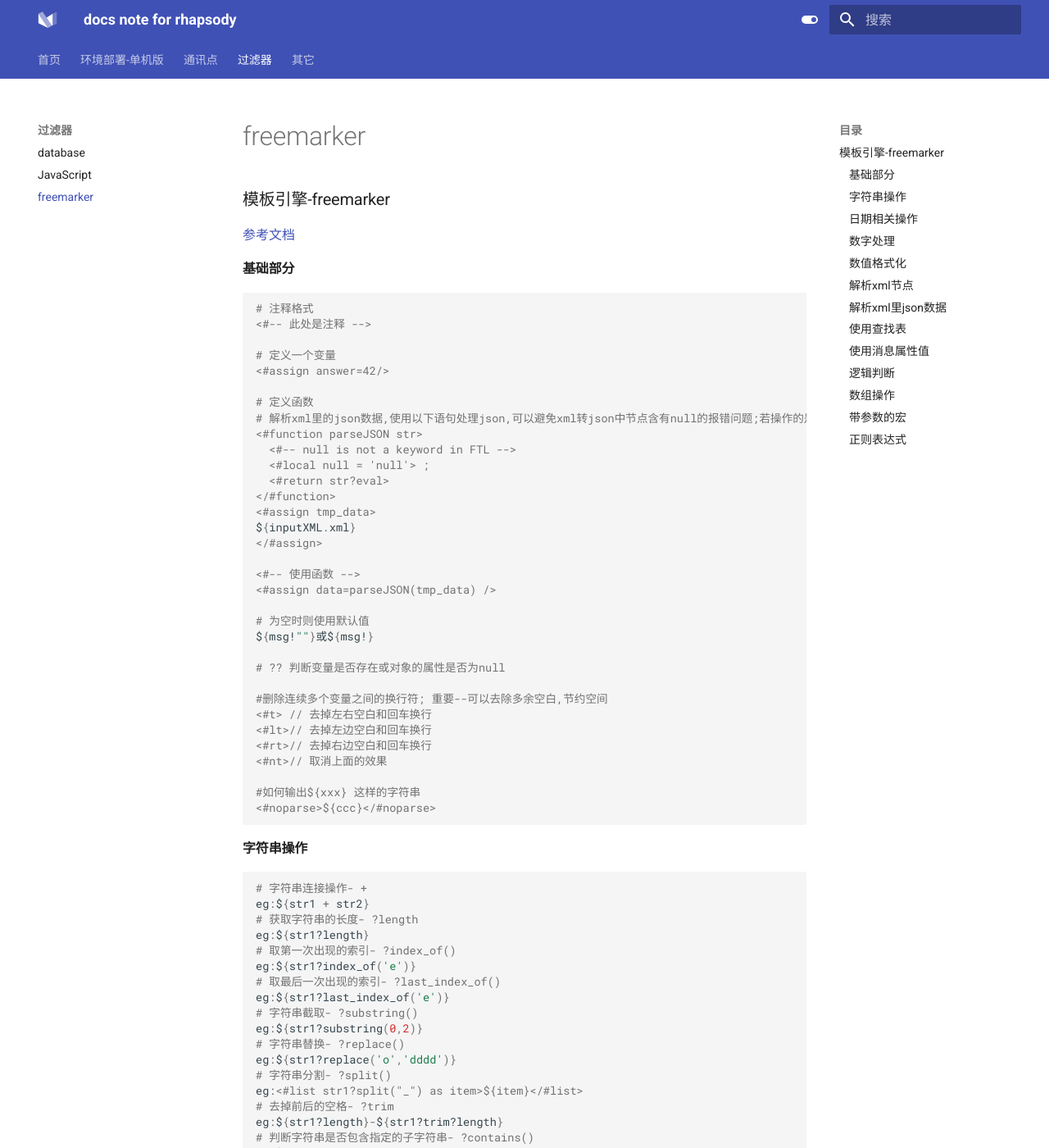
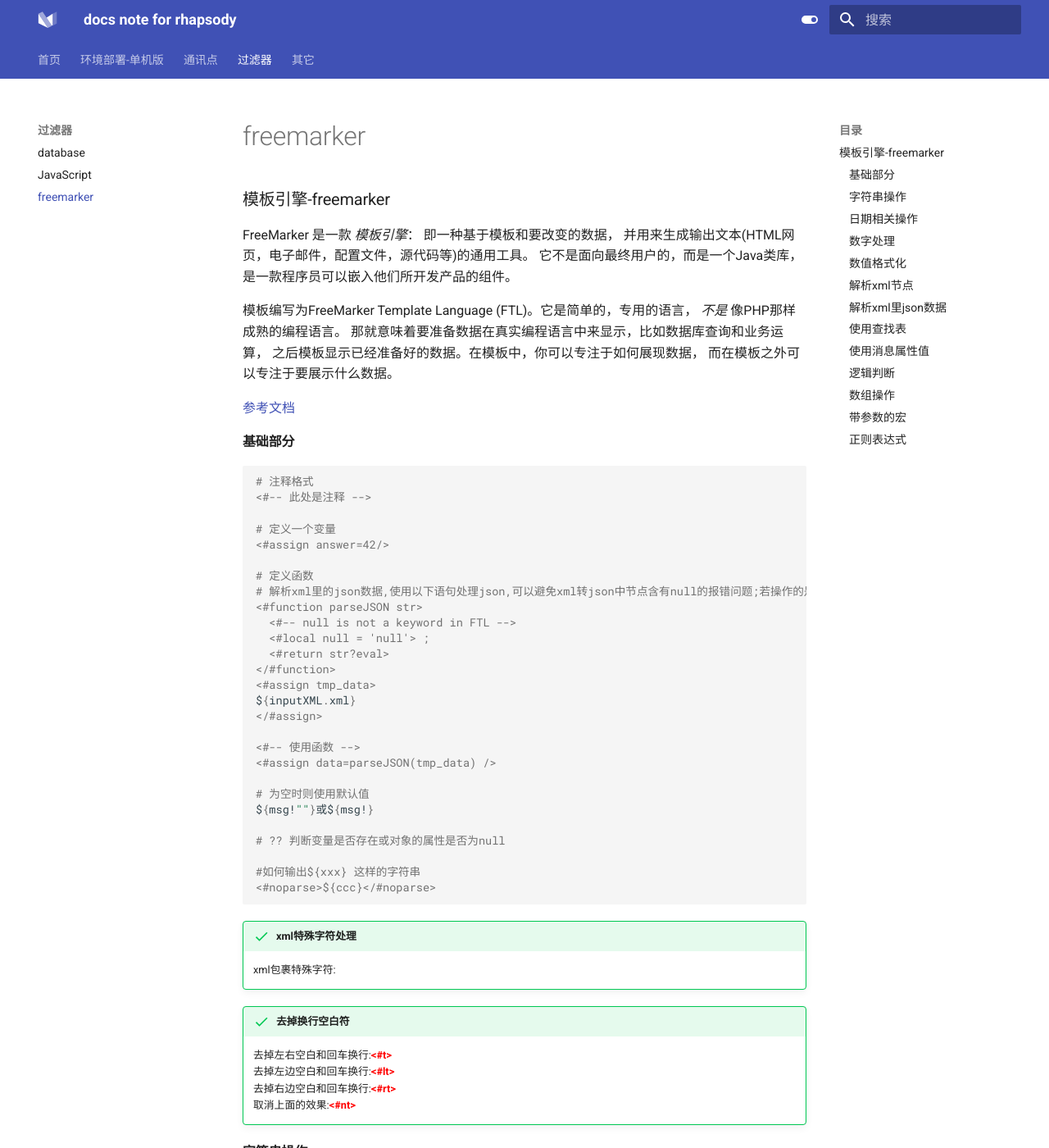
Before and after one commit to liaozhimingandy/demo, an MkDocs documentation site: the page built from docs/filter/freemarker.md, in a window 1280 px wide and 1400 px high. Shown: the whole window at 82% size. Built offline with MkDocs 1.6.1 and Material for MkDocs 9.7.7, drawn with Linux system fonts in a browser that asks for light colours.

Commit message:
内容: 1.调整freemarker文件;

````diff
--- a/docs/filter/freemarker.md
+++ b/docs/filter/freemarker.md
@@ -1,4 +1,8 @@
 ### 模板引擎-freemarker
+
+FreeMarker 是一款 *模板引擎*： 即一种基于模板和要改变的数据， 并用来生成输出文本(HTML网页，电子邮件，配置文件，源代码等)的通用工具。 它不是面向最终用户的，而是一个Java类库，是一款程序员可以嵌入他们所开发产品的组件。
+
+模板编写为FreeMarker Template Language (FTL)。它是简单的，专用的语言， *不是* 像PHP那样成熟的编程语言。 那就意味着要准备数据在真实编程语言中来显示，比如数据库查询和业务运算， 之后模板显示已经准备好的数据。在模板中，你可以专注于如何展现数据， 而在模板之外可以专注于要展示什么数据。
 
 [参考文档](https://www.cnblogs.com/iqian/p/5106580.html)
 
@@ -30,15 +34,21 @@
 
 # ?? 判断变量是否存在或对象的属性是否为null
 
-#删除连续多个变量之间的换行符; 重要--可以去除多余空白,节约空间
-<#t> // 去掉左右空白和回车换行
-<#lt>// 去掉左边空白和回车换行
-<#rt>// 去掉右边空白和回车换行
-<#nt>// 取消上面的效果
-
 #如何输出${xxx} 这样的字符串
 <#noparse>${ccc}</#noparse>
 ```
+
+!!! success  "xml特殊字符处理"
+
+	xml包裹特殊字符:<B style="color:red"><![CDATA[]]></B>
+
+!!! success  "去掉换行空白符"
+
+	去掉左右空白和回车换行:<B style="color:red"><#t></B><br>
+	去掉左边空白和回车换行:<B style="color:red"><#lt></B><br>
+	去掉右边空白和回车换行:<B style="color:red"><#rt></B><br>
+	取消上面的效果:<B style="color:red"><#nt></B></br>
+
 
 #### 字符串操作
 
--- a/mkdocs.yml
+++ b/mkdocs.yml
@@ -146,6 +146,7 @@
   # - docker安装: setup/docker_setup_centos7.md
 - 通讯点:
   - Web Service Client操作: comm/Web_Service_Client.md
+  - Web Service Host操作: comm/Web_Service_Host.md
 - 过滤器:
   - database: filter/database.md
   - JavaScript: filter/JavaScript.md
````
Also changed, not shown: docs/comm/Web_Service_Host.md (+1 -1 lines).
